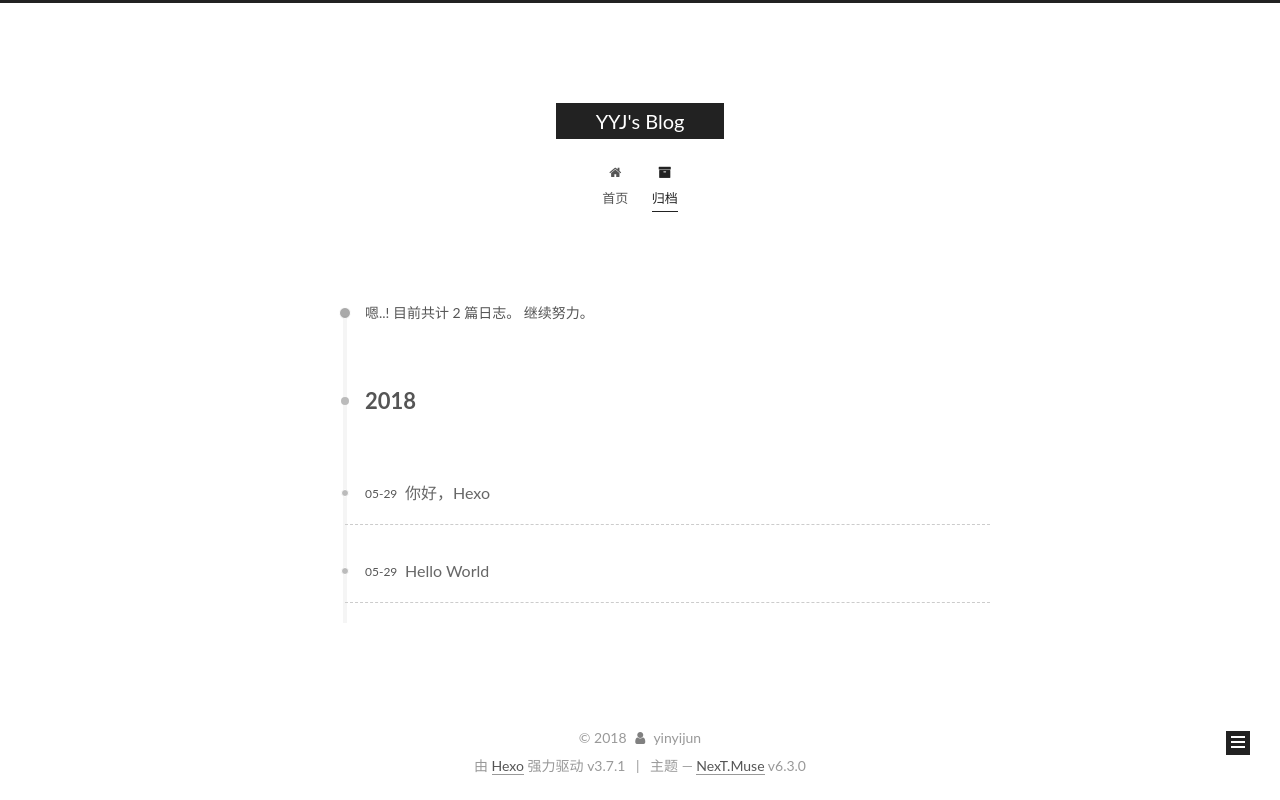
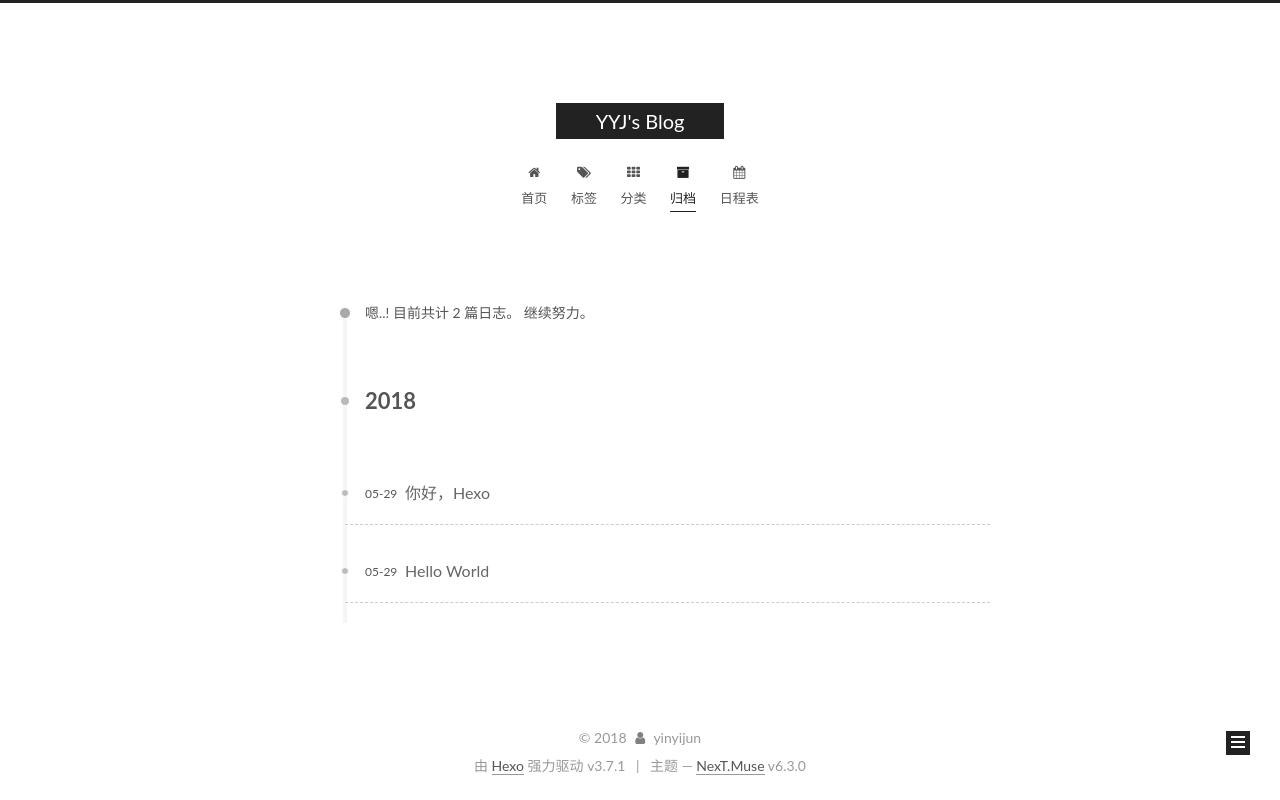
Before and after one commit to yinyijun1992/yinyijun1992.github.io, a plain HTML site: page archives/2018/05/index.html in a window 1280 px wide. Drawn offline with Linux system fonts and the light colour scheme.

Commit message:
Site updated: 2018-06-06 21:20:35

```diff
--- a/archives/2018/05/index.html
+++ b/archives/2018/05/index.html
@@ -223,6 +223,22 @@
 
 
 
+          <li class="menu-item menu-item-tags">
+    <a href="/tags/" rel="section">
+      <i class="menu-item-icon fa fa-fw fa-tags"></i> <br />标签</a>
+  </li>
+
+
+
+
+          <li class="menu-item menu-item-categories">
+    <a href="/categories/" rel="section">
+      <i class="menu-item-icon fa fa-fw fa-th"></i> <br />分类</a>
+  </li>
+
+
+
+
           <li class="menu-item menu-item-archives menu-item-active">
     <a href="/archives/" rel="section">
       <i class="menu-item-icon fa fa-fw fa-archive"></i> <br />归档</a>
@@ -230,7 +246,24 @@
 
 
 
+
+          <li class="menu-item menu-item-schedule">
+    <a href="/schedule/" rel="section">
+      <i class="menu-item-icon fa fa-fw fa-calendar"></i> <br />日程表</a>
+  </li>
+
+
+
     </ul>
+
+
+
+
+
+
+
+
+
 
 
 
--- a/css/main.css
+++ b/css/main.css
@@ -1836,7 +1836,7 @@ img:hover {
   width: 4px;
   height: 4px;
   border-radius: 50%;
-  background: #ddfff7;
+  background: #a4f1d9;
 }
 .links-of-blogroll {
   font-size: 13px;
```
Also changed, not shown: 2018/05/29/hello-world/index.html (+24 -0 lines), 2018/05/29/你好，Hexo/index.html (+24 -0 lines), archives/2018/index.html (+33 -0 lines), archives/index.html (+33 -0 lines), index.html (+24 -0 lines).
